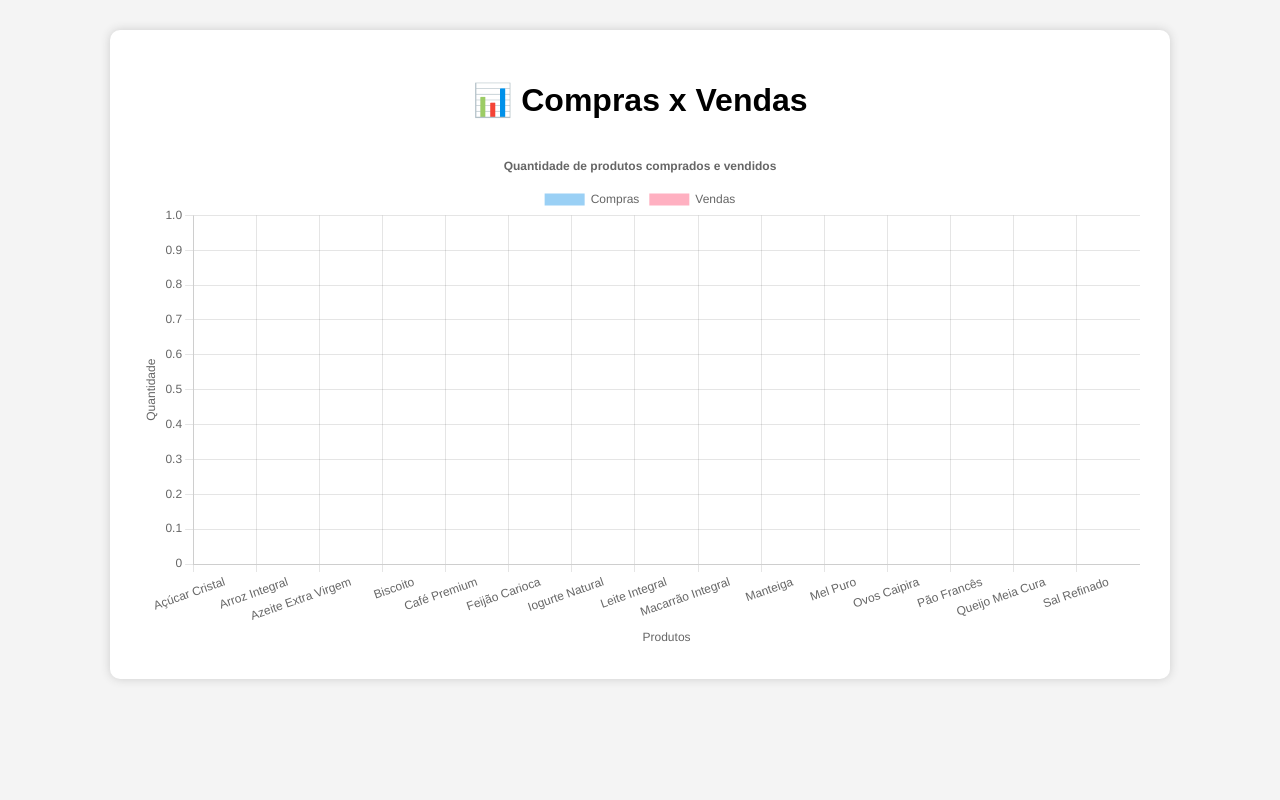
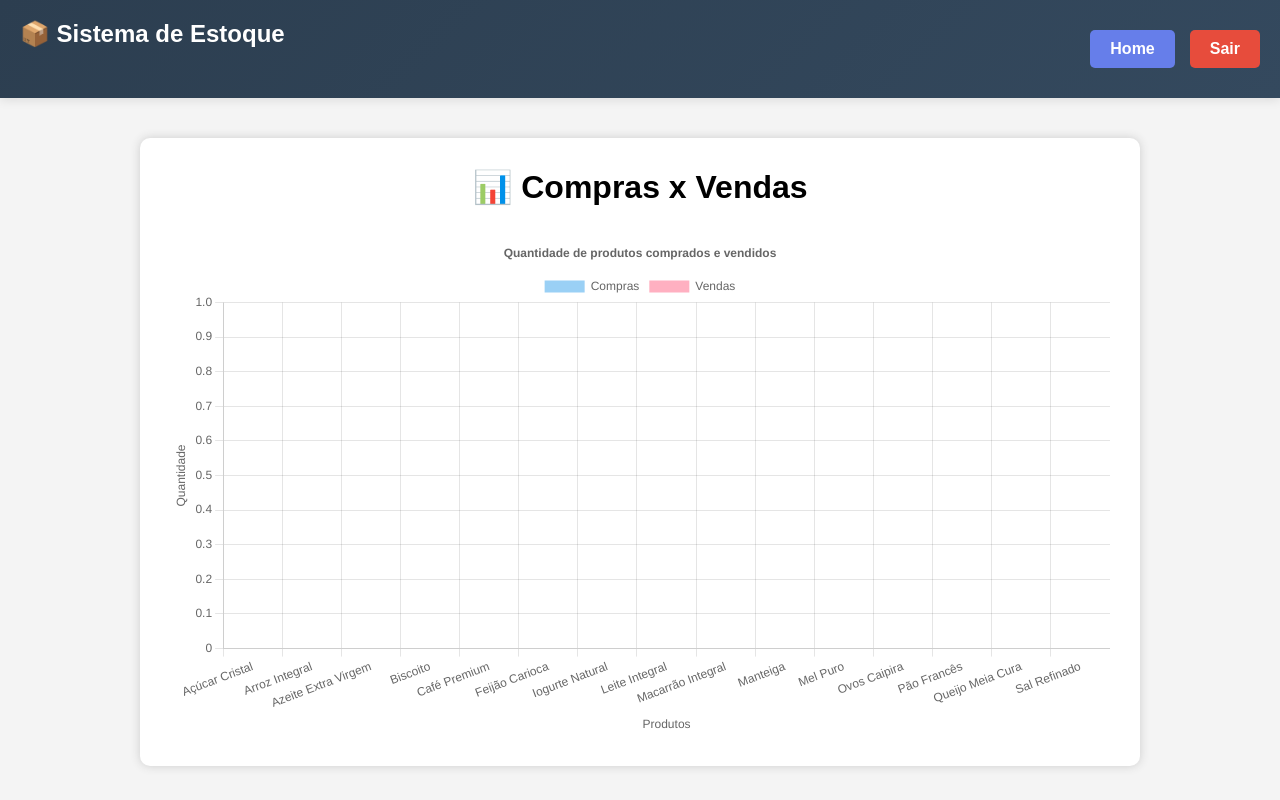
Before and after one commit to levi2010le/SISTEMAESTOQUE, a PHP site: page /grafico.php in a window 1280 px wide. Run offline with PHP 8.4, Linux system fonts and the light colour scheme; the visitor is signed in with stand-in values (Sample User, id 1); data comes from the database, SQL or seed files in the repository; data that the repository does not hold is empty.

Commit message:
Update grafico.php

```diff
--- a/grafico.php
+++ b/grafico.php
@@ -39,6 +39,9 @@ $vendas = [];
 while ($row = mysqli_fetch_assoc($result_vendas)) {
    $vendas[] = (int) $row['total_vendas'];
 }
+
+$email = $_SESSION['email'];
+
 ?>
 <!DOCTYPE html>
 <html lang="pt-br">
@@ -49,12 +52,18 @@ while ($row = mysqli_fetch_assoc($result_vendas)) {
 <!-- Chart.js -->
 <script src="https://cdn.jsdelivr.net/npm/chart.js"></script>
 <style>
+   * {
+      margin: 0;
+      padding: 0;
+      box-sizing: border-box;
+   }
+
    body {
       font-family: Arial, sans-serif;
       background-color: #f4f4f4;
-           margin: 0;
-           padding: 30px;
+      min-height: 100vh;
    }
+
    .navbar {
       background: linear-gradient(135deg, #2c3e50 0%, #34495e 100%);
       color: white;
@@ -69,18 +78,51 @@ while ($row = mysqli_fetch_assoc($result_vendas)) {
       font-size: 24px;
    }
 
+   .user-info {
+      display: flex;
+      align-items: center;
+      gap: 15px;
+   }
+
+   .btn {
+      background-color: #667eea;
+      color: white;
+      padding: 10px 20px;
+      border: none;
+      border-radius: 5px;
+      cursor: pointer;
+      text-decoration: none;
+      font-weight: bold;
+      transition: background-color 0.3s;
+   }
+
+   .btn:hover {
+      background-color: #5568d3;
+   }
+
+   .btn-logout {
+      background-color: #e74c3c;
+   }
+
+   .btn-logout:hover {
+      background-color: #c0392b;
+   }
+
    .container {
       max-width: 1000px;
-           margin: auto;
+      margin: 40px auto;
+      padding: 0 20px;
       background-color: white;
-           padding: 30px;
       border-radius: 10px;
       box-shadow: 0 0 10px #ccc;
+      padding: 30px;
    }
+
    h1 {
       text-align: center;
       margin-bottom: 30px;
    }
+
    .grafico {
       position: relative;
       height: 500px;
@@ -88,12 +130,22 @@ while ($row = mysqli_fetch_assoc($result_vendas)) {
 </style>
 </head>
 <body>
+   <!-- Navbar -->
+   <div class="navbar">
+      <h1>📦 Sistema de Estoque</h1>
+      <div class="user-info">
+         <a href="home.php" class="btn">Home</a>
+         <a href="encerrarsessao.php" class="btn btn-logout">Sair</a>
+      </div>
+   </div>
+
    <div class="container">
       <h1>📊 Compras x Vendas</h1>
       <div class="grafico">
          <canvas id="graficoComprasVendas"></canvas>
       </div>
    </div>
+
 <script>
    const produtos = <?php echo json_encode($produtos); ?>;
    const compras = <?php echo json_encode($compras); ?>;
```
Lines whose indentation alone changed are shown as unchanged.
